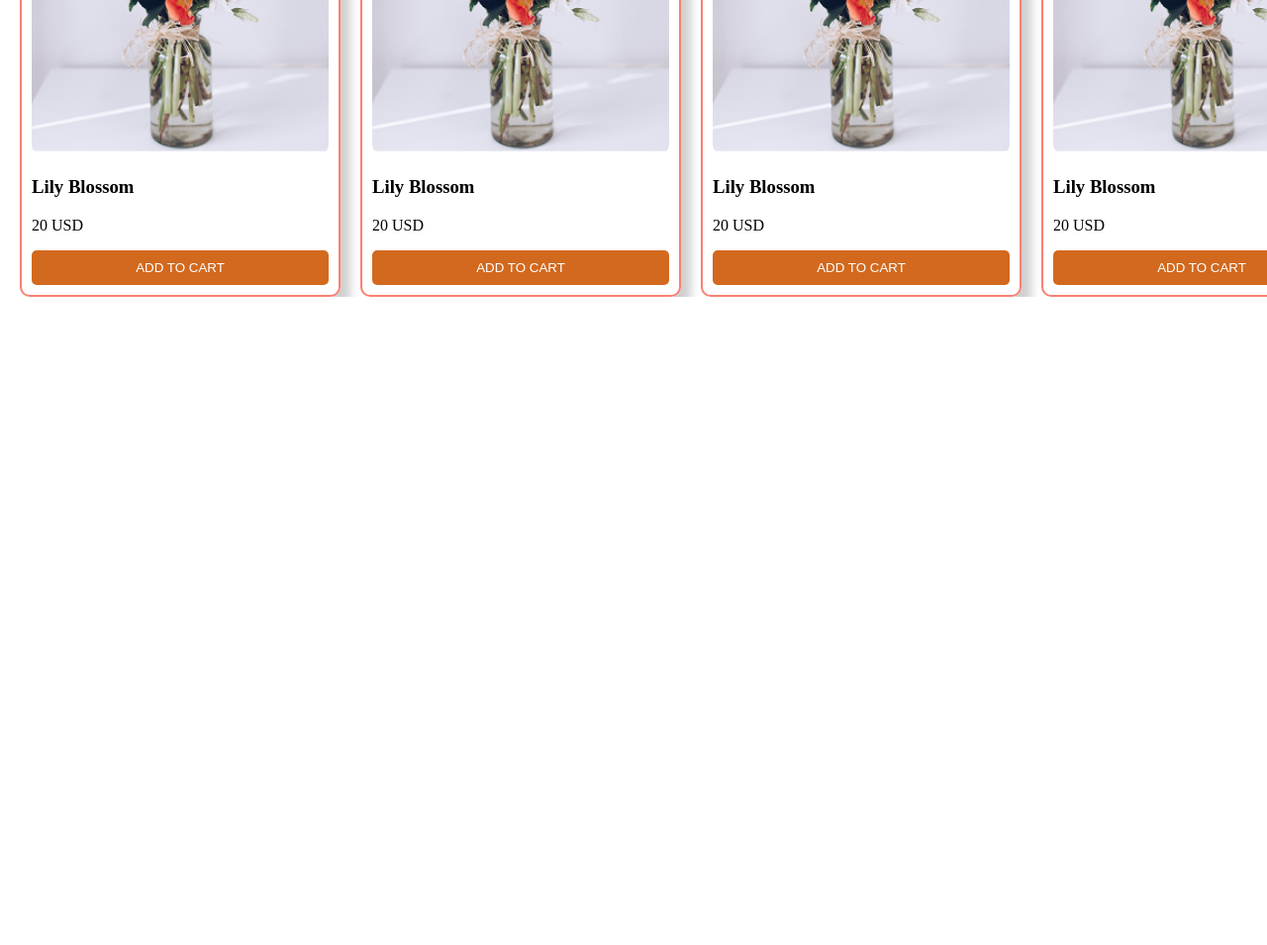
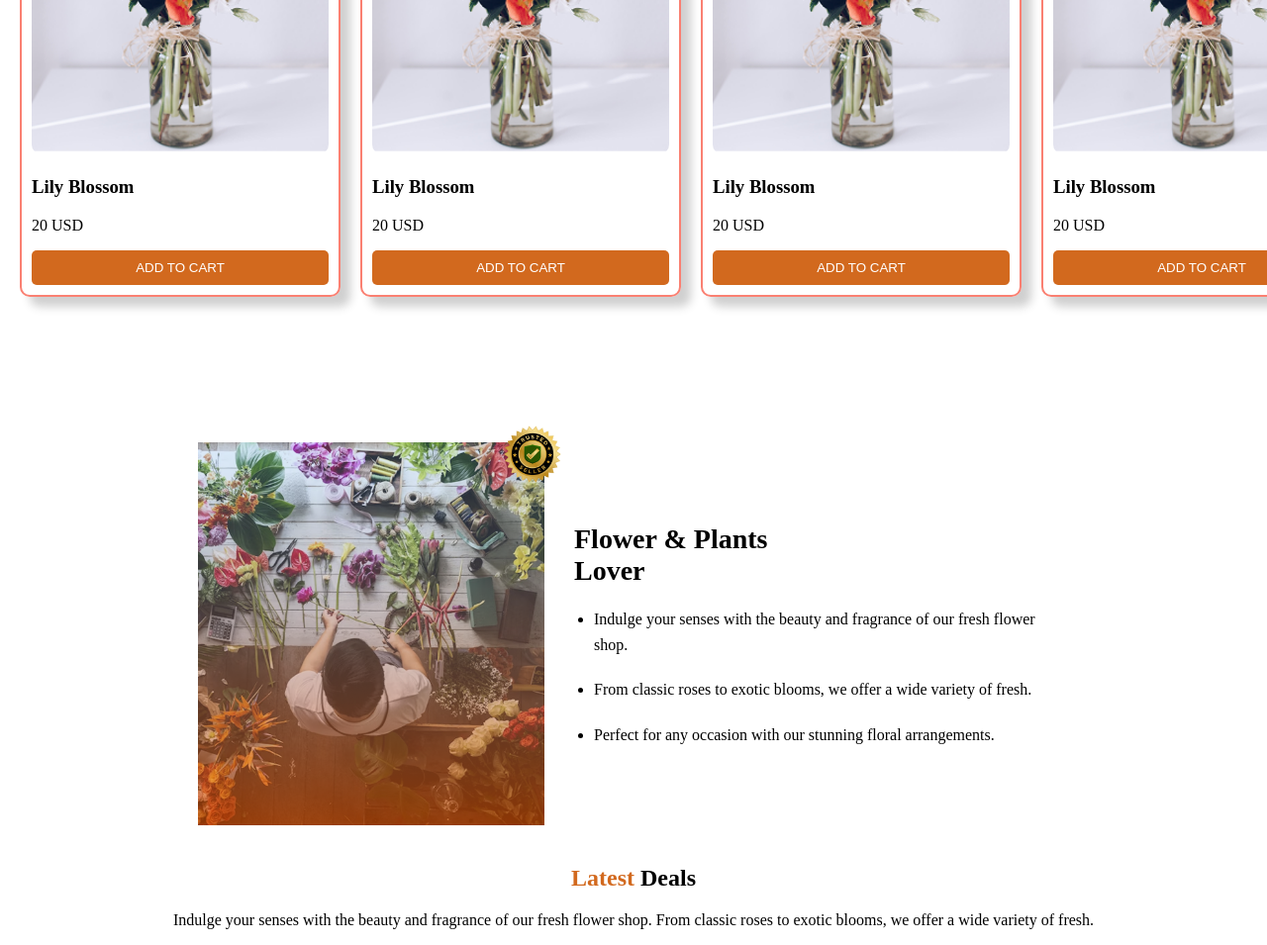
Before and after one commit to Istheaksayem/My-First-Assignment2, a plain HTML site: page index.html in a window 1280 px wide. Shown: the part 1104-2059 px from the top of the page at 99% size. Before the commit the page ends 1404 px from the top, so only its background shows below. Drawn offline with Linux system fonts and the light colour scheme.

Commit message:
added Flower and Plants Lover section

```diff
--- a/index.html
+++ b/index.html
@@ -88,6 +88,35 @@
             </div>
         </div>
     </section>
+    <!-- Flower and plants lover section -->
+   <section class="flower-section">
+  <div class="flower-container">
+
+    <!-- Image Container -->
+    <div class="image-container">
+      <img src="./assets/flower-store.png" class="main-image" alt="Flower">
+      <img src="./assets/trusted-badge.png" class="badge" alt="Trusted Seller">
+    </div>
+
+    <!-- Text Content -->
+    <div class="flower-content">
+      <h2>Flower & Plants <br> Lover</h2>
+      <ul>
+        <li>Indulge your senses with the beauty and fragrance of our fresh flower shop.</li>
+        <li>From classic roses to exotic blooms, we offer a wide variety of fresh.</li>
+        <li>Perfect for any occasion with our stunning floral arrangements.</li>
+      </ul>
+    </div>
+
+  </div>
+</section>
+<section>
+    <div class="least">
+    <h2><span class="highlight">Latest</span> Deals</h2>
+    <p>Indulge your senses with the beauty and fragrance of our fresh flower shop. From classic roses to exotic blooms, we offer a wide variety of fresh.</p>
+    </div>
+</section>
+
 
 
 
--- a/style/assignment.css
+++ b/style/assignment.css
@@ -80,3 +80,57 @@ nav ul li a {
   padding: 10px;
   width: 100%;
 }
+/* flower and Plants section */
+.flower-section {
+  margin-top: 127px;
+  padding: 20px;
+}
+.flower-container {
+  display: flex;
+
+  align-items: center;
+  justify-content: center;
+  gap: 30px;
+  text-align: center;
+}
+
+.image-container {
+  position: relative;
+  max-width: 350px;
+}
+
+.main-image {
+  display: block;
+  width: 100%;
+  height: auto;
+}
+
+.badge {
+  position: absolute;
+  top: -28px;
+  right: -28px;
+  width: 80px;
+  z-index: 10;
+}
+
+.flower-content {
+  max-width: 500px;
+  text-align: left;
+}
+
+.flower-content h2 {
+  font-size: 28px;
+  margin-bottom: 20px;
+}
+
+.flower-content ul {
+  padding-left: 20px;
+}
+
+.flower-content li {
+  margin-bottom: 20px;
+  line-height: 1.6;
+}
+.least{
+  text-align: center;
+}
```
